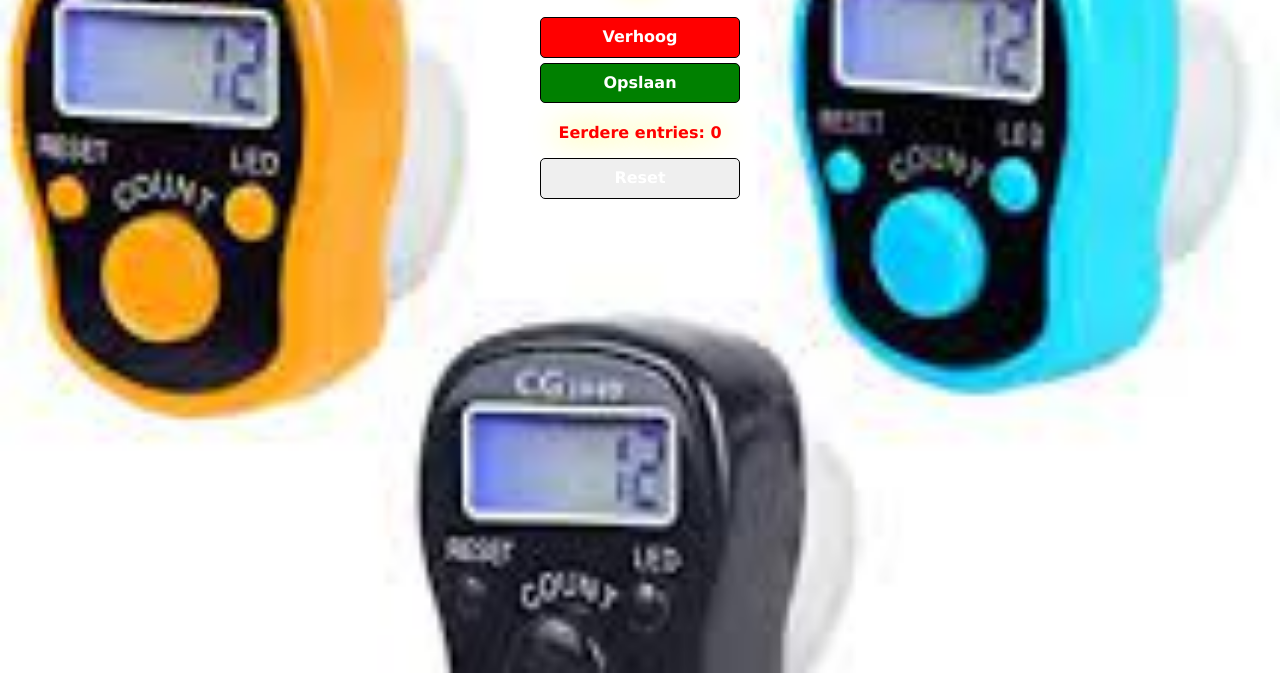
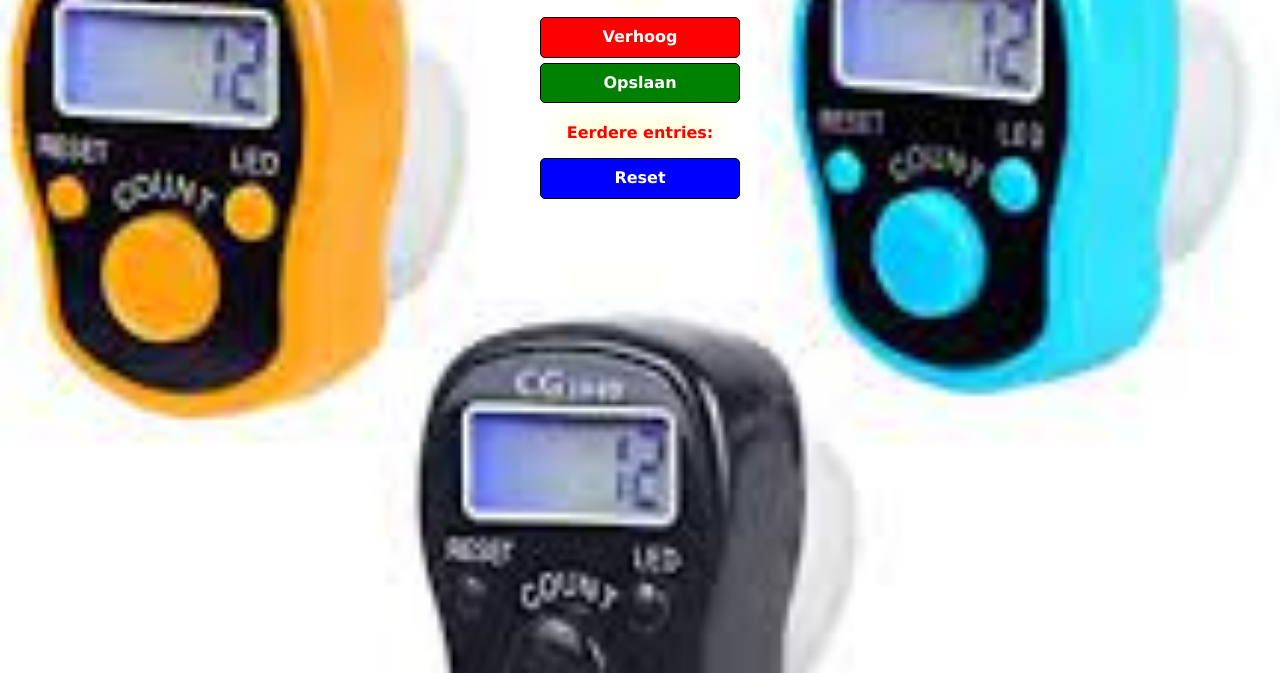
Before and after one commit to zpolat/teller, a plain HTML site: page index.html in a window 1280 px wide. Both pictures are taken after a click on the button "Reset". Shown: the part 127-800 px from the top of the page. Drawn offline with nearby package versions, Linux system fonts and the light colour scheme.

Commit message:
reset css

```diff
--- a/index.css
+++ b/index.css
@@ -47,6 +47,10 @@ button {
    background: green;
 }
 
+#reset-btn {
+   background: blue;
+}
+
 #save-el {
    font-weight: bolder;
 }
--- a/index.js
+++ b/index.js
@@ -15,5 +15,5 @@ function save() {
 }
 
 function reset() {
-   saveEl.textContent = "Eerdere entries: 0"
+   saveEl.textContent = "Eerdere entries:"
 }
```
